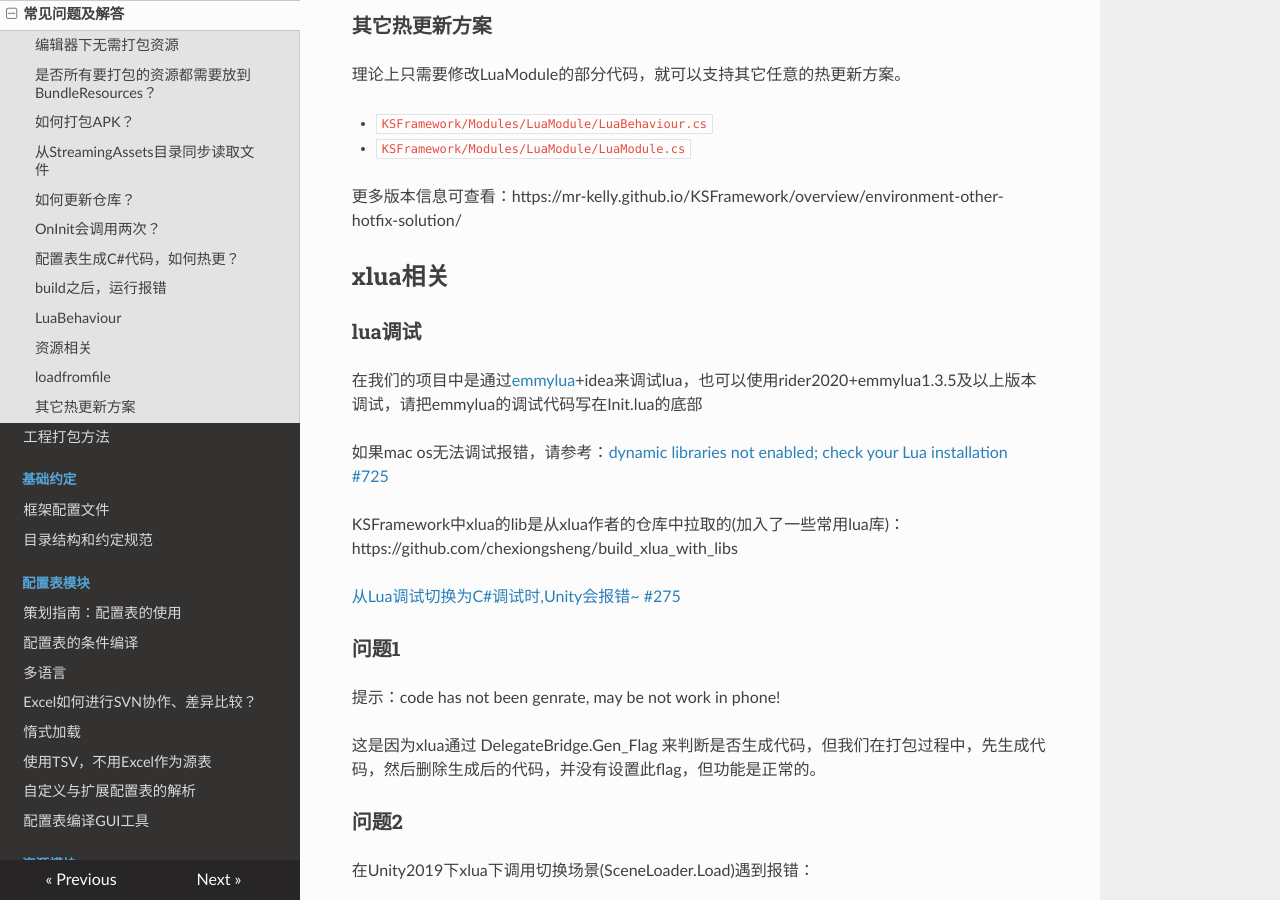
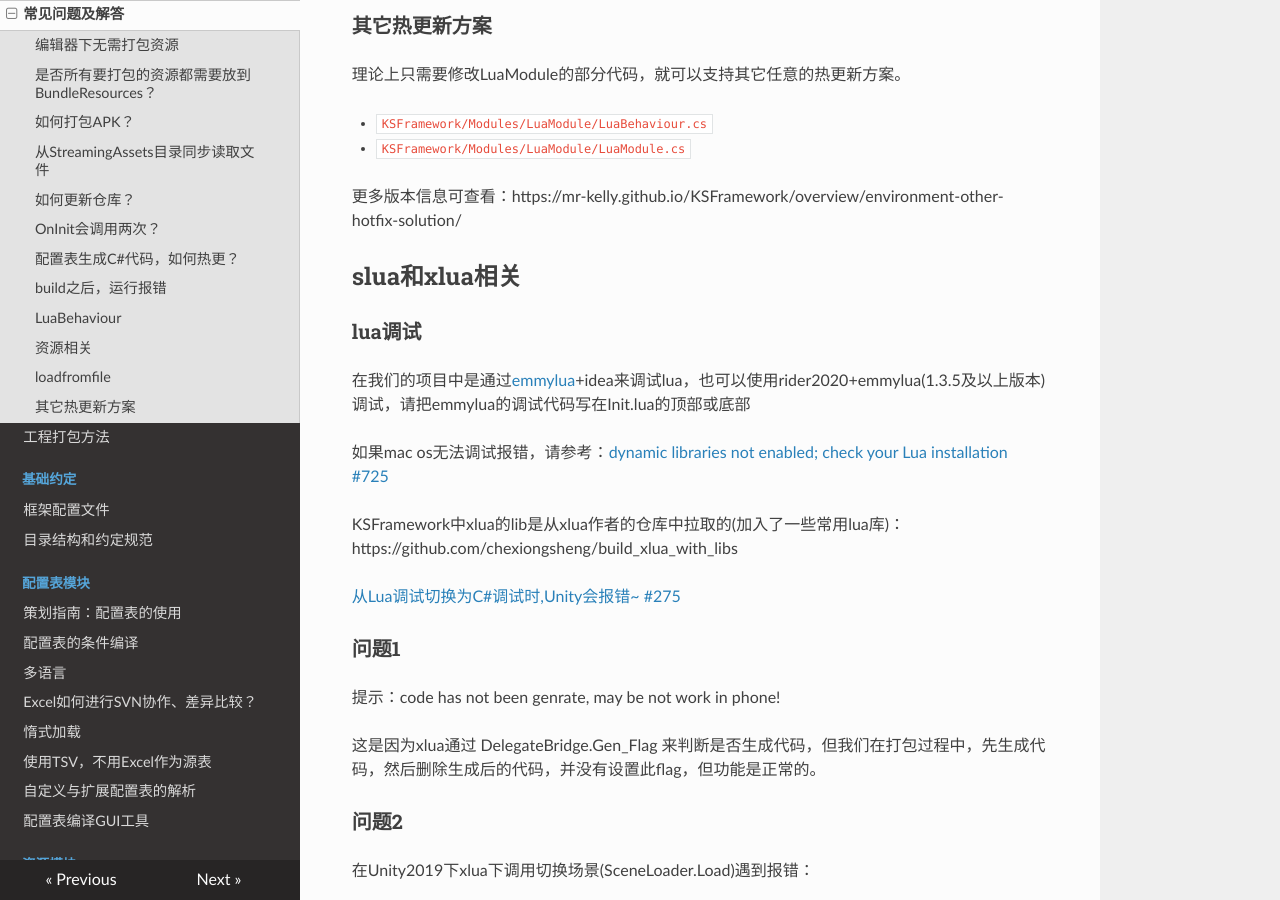
Before and after one commit to mr-kelly/KSFramework, an MkDocs documentation site: the page built from docs/faq.md, in a window 1280 px wide and 900 px high, scrolled down 3106 px. Built offline with MkDocs 1.6.1, drawn with Linux system fonts in a browser that asks for light colours; nearby versions of some CDN libraries.

Commit message:
update lua faq

```diff
--- a/docs/faq.md
+++ b/docs/faq.md
@@ -149,11 +149,11 @@ lzma也可以loadfromfile
 
 更多版本信息可查看：https://mr-kelly.github.io/KSFramework/overview/environment-other-hotfix-solution/
 
-## xlua相关
+## slua和xlua相关
 
 ### lua调试
 
-在我们的项目中是通过[emmylua](https://github.com/EmmyLua/IntelliJ-EmmyLua)+idea来调试lua，也可以使用rider2020+emmylua1.3.5及以上版本调试，请把emmylua的调试代码写在Init.lua的底部
+在我们的项目中是通过[emmylua](https://github.com/EmmyLua/IntelliJ-EmmyLua)+idea来调试lua，也可以使用rider2020+emmylua(1.3.5及以上版本)调试，请把emmylua的调试代码写在Init.lua的顶部或底部
 
 如果mac os无法调试报错，请参考：[dynamic libraries not enabled; check your Lua installation #725](https://github.com/Tencent/xLua/issues/725)
 
```
